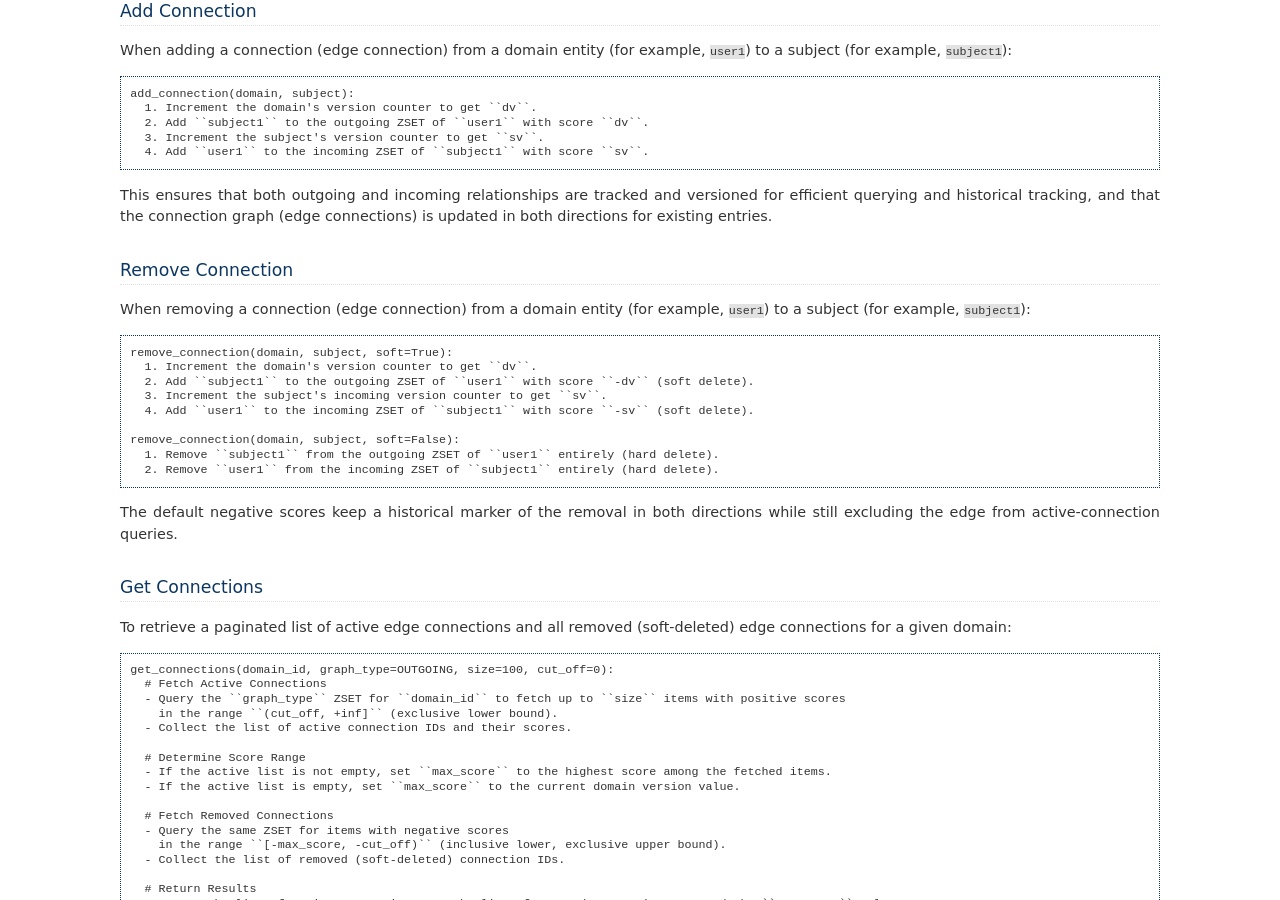
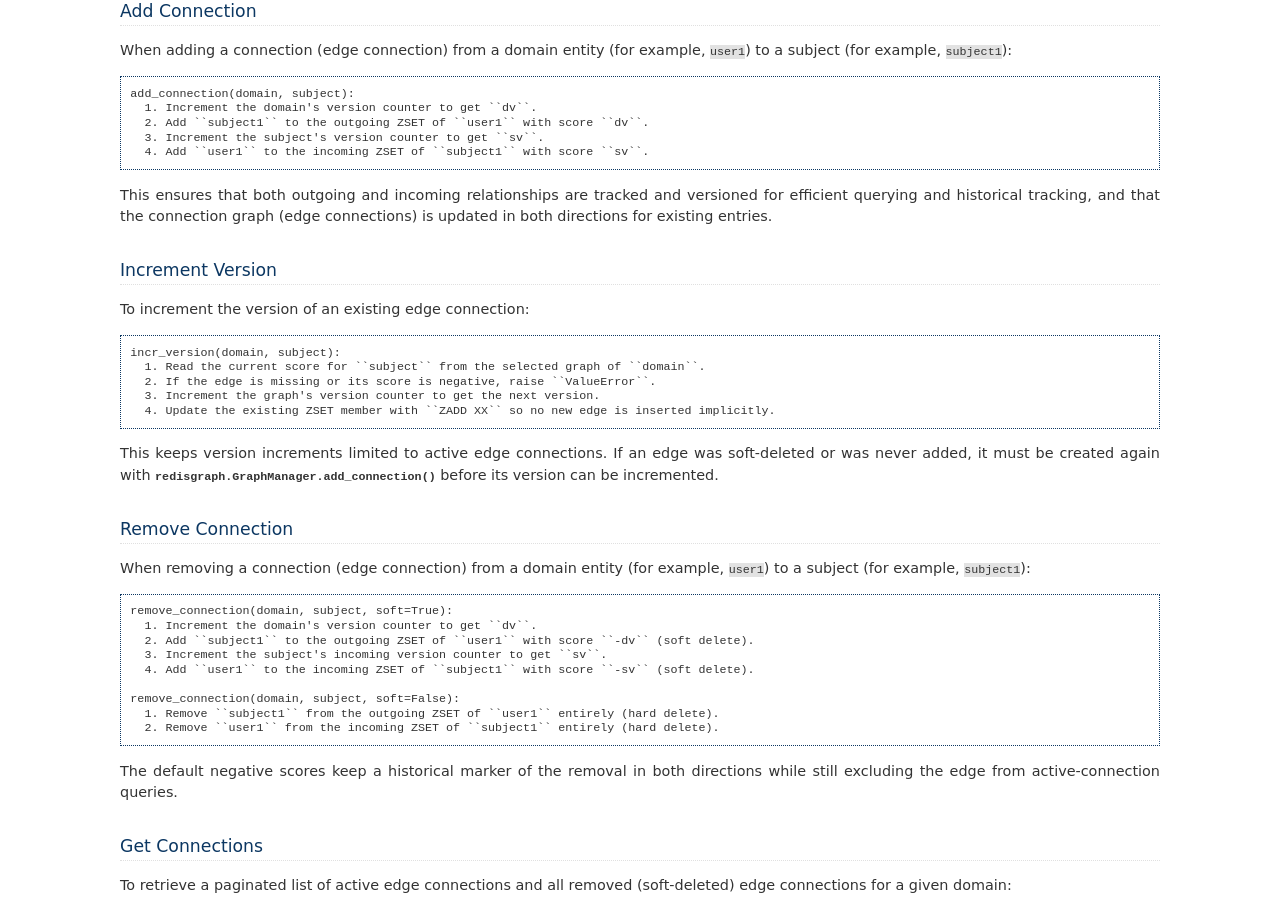
Before and after one commit to zobayer1/RedisGraph, a Sphinx documentation site: the page built from docs/graph_algorithms.rst, in a window 1280 px wide and 900 px high, scrolled down 1406 px. Built offline with Sphinx 7.4.7, drawn with Linux system fonts in a browser that asks for light colours.

Commit message:
Update incr_version logic to only allow score updates to existing positive connections

```diff
--- a/docs/graph_algorithms.rst
+++ b/docs/graph_algorithms.rst
@@ -82,6 +82,20 @@ This ensures that both outgoing and incoming relationships are tracked and versi
 historical tracking, and that the connection graph (edge connections) is updated in both directions for existing
 entries.
 
+Increment Version
+-----------------
+
+To increment the version of an existing edge connection::
+
+   incr_version(domain, subject):
+     1. Read the current score for ``subject`` from the selected graph of ``domain``.
+     2. If the edge is missing or its score is negative, raise ``ValueError``.
+     3. Increment the graph's version counter to get the next version.
+     4. Update the existing ZSET member with ``ZADD XX`` so no new edge is inserted implicitly.
+
+This keeps version increments limited to active edge connections. If an edge was soft-deleted or was never added,
+it must be created again with :meth:`redisgraph.GraphManager.add_connection` before its version can be incremented.
+
 Remove Connection
 -----------------
 
```
Also changed, not shown: README.md (+15 -0 lines), src/redisgraph/__init__.py (+8 -2 lines), 1 other file.
